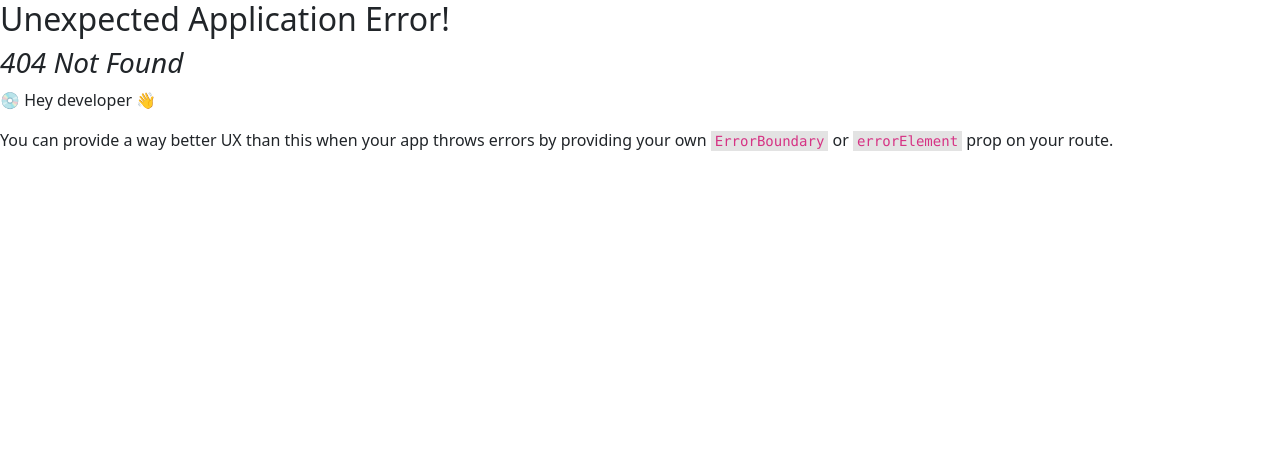
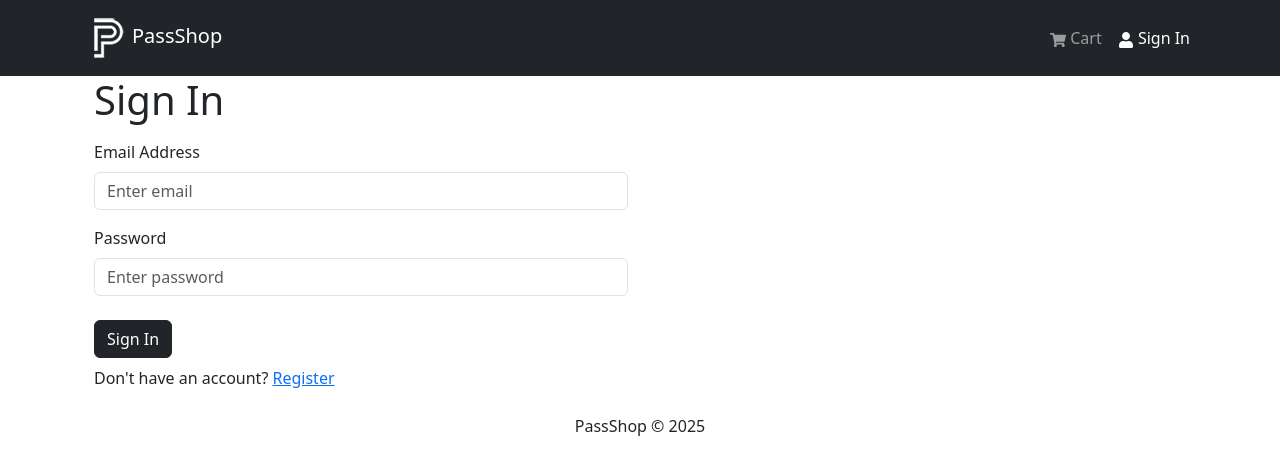
Before and after one commit to PoChuanSu/Ecom-demo, a React (Create React App) app in the folder frontend/: page /login in a window 1280 px wide. Before the commit this address had no page. Shown: the top 474 px of the page. Built offline with nearby package versions, Linux system fonts and the light colour scheme.

Commit message:
sign in -fe

```diff
--- a/frontend/package.json
+++ b/frontend/package.json
@@ -15,7 +15,8 @@
         "react-redux": "^9.2.0",
         "react-router-bootstrap": "^0.26.3",
         "react-router-dom": "^6.8.2",
-        "react-scripts": "5.0.1"
+        "react-scripts": "5.0.1",
+        "react-toastify": "^11.0.3"
     },
     "scripts": {
         "start": "react-scripts start",
--- a/frontend/src/App.js
+++ b/frontend/src/App.js
@@ -2,6 +2,7 @@
 import { Outlet } from "react-router-dom";
 import Header from "./components/Header";
 import Footer from "./components/Footer";
+import { ToastContainer } from "react-toastify";
 
 function App() {
     return (
@@ -11,6 +12,7 @@
                 <Outlet />
             </Container>
             <Footer />
+            <ToastContainer />
         </>
     );
 }
--- /dev/null
+++ b/frontend/src/components/FormContainer.jsx
@@ -0,0 +1,15 @@
+import { Container, Row, Col } from "react-bootstrap";
+
+const FormContainer = ({ children }) => {
+    return (
+        <Container>
+            <Row className="justifty-content-md-center">
+                <Col xs={12} md={6}>
+                    {children}
+                </Col>
+            </Row>
+        </Container>
+    );
+};
+
+export default FormContainer;
--- a/frontend/src/index.js
+++ b/frontend/src/index.js
@@ -14,6 +14,7 @@
 import HomeScreen from "./screens/HomeScreen";
 import ProductScreen from "./screens/ProductScreen";
 import CartScreen from "./screens/CartScreen";
+import LoginScreen from "./screens/LoginScreen";
 
 const router = createBrowserRouter(
     createRoutesFromElements(
@@ -21,6 +22,7 @@
             <Route index={true} path="/" element={<HomeScreen />} />
             <Route path="/product/:id" element={<ProductScreen />} />
             <Route path="/cart" element={<CartScreen />} />
+            <Route path="/login" element={<LoginScreen />} />
         </Route>
     )
 );
--- /dev/null
+++ b/frontend/src/screens/LoginScreen.jsx
@@ -0,0 +1,84 @@
+import { useEffect, useState } from "react";
+import { Link, useNavigate, useLocation } from "react-router-dom";
+import { Form, Button, Row, Col } from "react-bootstrap";
+import { useDispatch, useSelector } from "react-redux";
+import { useLoginMutation } from "../slices/usersApiSlice";
+import { setCredentials } from "../slices/authSlice";
+import FormContainer from "../components/FormContainer";
+import { toast } from "react-toastify";
+import Loader from "../components/Loader";
+
+const LoginScreen = () => {
+    const [email, setEmail] = useState("");
+    const [password, setPassword] = useState("");
+
+    const dispatch = useDispatch();
+    const navigate = useNavigate();
+
+    const [login, { isLoading }] = useLoginMutation();
+    const { userInfo } = useSelector((state) => state.auth);
+
+    const { search } = useLocation();
+    const sp = new URLSearchParams(search);
+    const redirect = sp.get("redirect") || "/";
+
+    useEffect(() => {
+        if (userInfo) {
+            navigate(redirect);
+        }
+    }, [userInfo, redirect, navigate]);
+
+    const submitHandler = async (e) => {
+        e.preventDefault();
+        try {
+            const res = await login({ email, password }).unwrap();
+            dispatch(setCredentials({ ...res }));
+            navigate(redirect);
+        } catch (error) {
+            toast.error(error?.data?.message || error.error);
+        }
+    };
+
+    return (
+        <FormContainer>
+            <h1>Sign In</h1>
+            <Form onSubmit={submitHandler}>
+                <Form.Group controlId="email" className="my-3">
+                    <Form.Label>Email Address</Form.Label>
+                    <Form.Control
+                        type="email"
+                        placeholder="Enter email"
+                        value={email}
+                        onChange={(e) => setEmail(e.target.value)}
+                    ></Form.Control>
+                </Form.Group>
+                <Form.Group controlId="passord" className="my-3">
+                    <Form.Label>Password</Form.Label>
+                    <Form.Control
+                        type="passord"
+                        placeholder="Enter password"
+                        value={password}
+                        onChange={(e) => setPassword(e.target.value)}
+                    ></Form.Control>
+                </Form.Group>
+
+                <Button
+                    type="submit"
+                    variant="primary"
+                    className="mt-2 btn-dark"
+                    disabled={isLoading}
+                >
+                    Sign In
+                </Button>
+                {isLoading && <Loader />}
+            </Form>
+            <Row className="py-2">
+                <Col>
+                    Don't have an account? <Link to="register">Register</Link>
+                </Col>
+            </Row>
+        </FormContainer>
+    );
+};
+
+export default LoginScreen;
```
Also changed, not shown: 1 other file (tests, documents, lock files or other folders).
